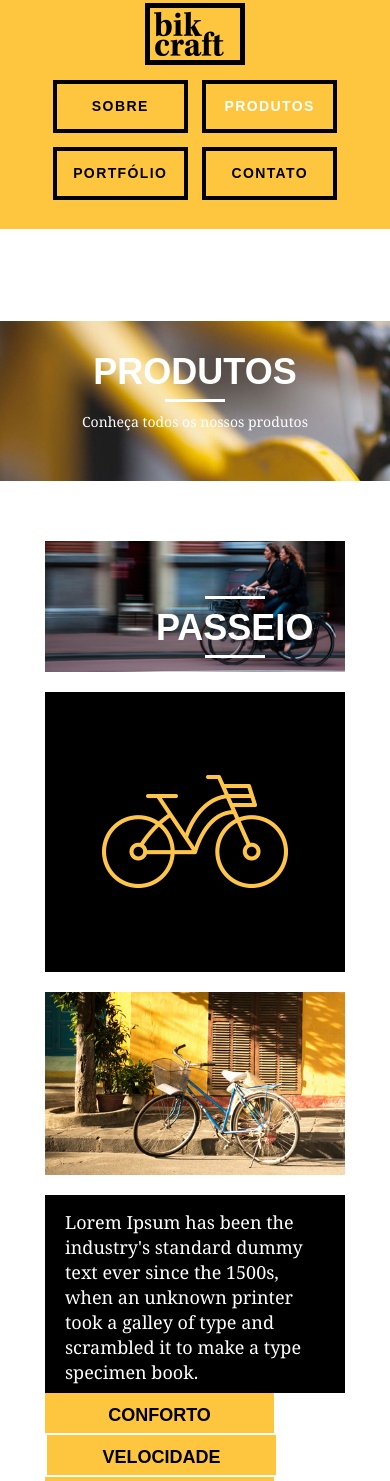
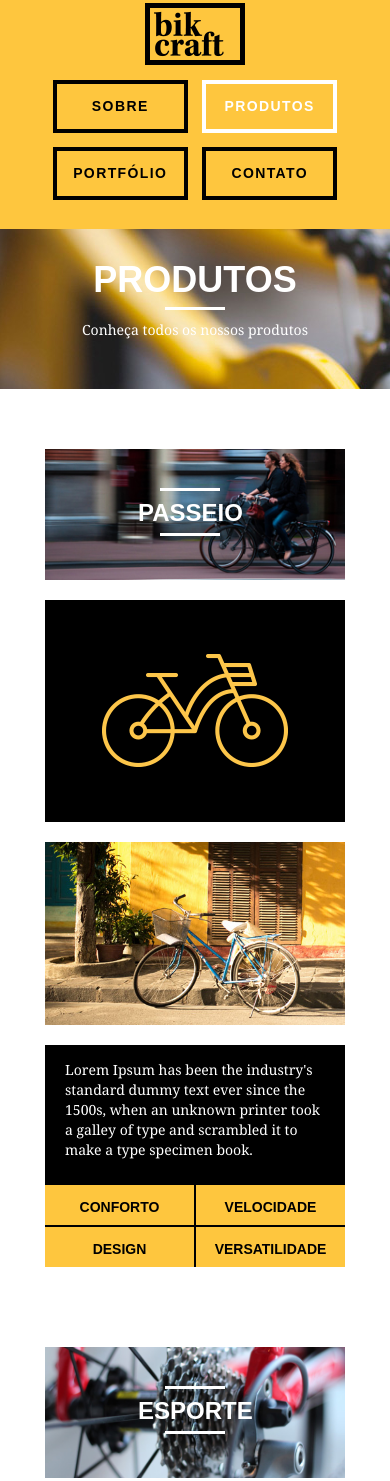
Before and after one commit to andre-fuzi/bikcraft, a plain HTML site: page desenvolvimento/views/products.html in a window 390 px wide. Shown: the part 12-1493 px from the top of the page. Drawn offline with Linux system fonts and the light colour scheme.

Commit message:
layout responsivo - paginas internas

```diff
--- a/desenvolvimento/style/products.css
+++ b/desenvolvimento/style/products.css
@@ -179,3 +179,48 @@ padding-right: 60px;
 .product-budget__info p {
 	margin-bottom: 5px;
 }
+
+@media only screen and (max-width: 959px) {
+
+.product-icon {
+	padding: 46px 0;
+}
+
+.product-info p {
+	font-size: 14px;
+	line-height: 20px;
+	height: 140px;
+}
+
+.product-info ul li {
+	width: 181px;
+	font-size: 14px;
+}
+
+}
+
+@media only screen and (max-width: 767px) {
+
+.product-title h2 {
+	font-size: 24px;
+    top: 25%;
+    left: 31%;
+}
+
+.product-info {
+	float: left;
+}
+.product-info ul li {
+    width: 149px;
+}
+
+.product-form, .product-budget__info ul {
+	padding: 0;
+}
+
+.product-form label, .product-budget__info span {
+	font-size: 14px;
+	line-height: 20px;
+}
+
+}
--- a/desenvolvimento/style/style.css
+++ b/desenvolvimento/style/style.css
@@ -391,9 +391,19 @@ img {
 }
 
 @media only screen and (max-width: 959px) {
+
+.header-menu ul li a.menu--active {
+	border-color: #fff;
+}
+
 .intro {
 	margin-top: 77px;
 }
+
+.intern-intro{
+	margin-top: 77px;
+}
+
 .about img {
     transform: scale(.8);
 }
@@ -452,6 +462,10 @@ img {
 	font-size: 36px;
 }
 
+.intern-intro {
+	margin-top: 0;
+}
+
 .about:after {
 	display: none;
 }
```
Also changed, not shown: desenvolvimento/style/about.css (+18 -0 lines), desenvolvimento/style/contact.css (+20 -0 lines).
